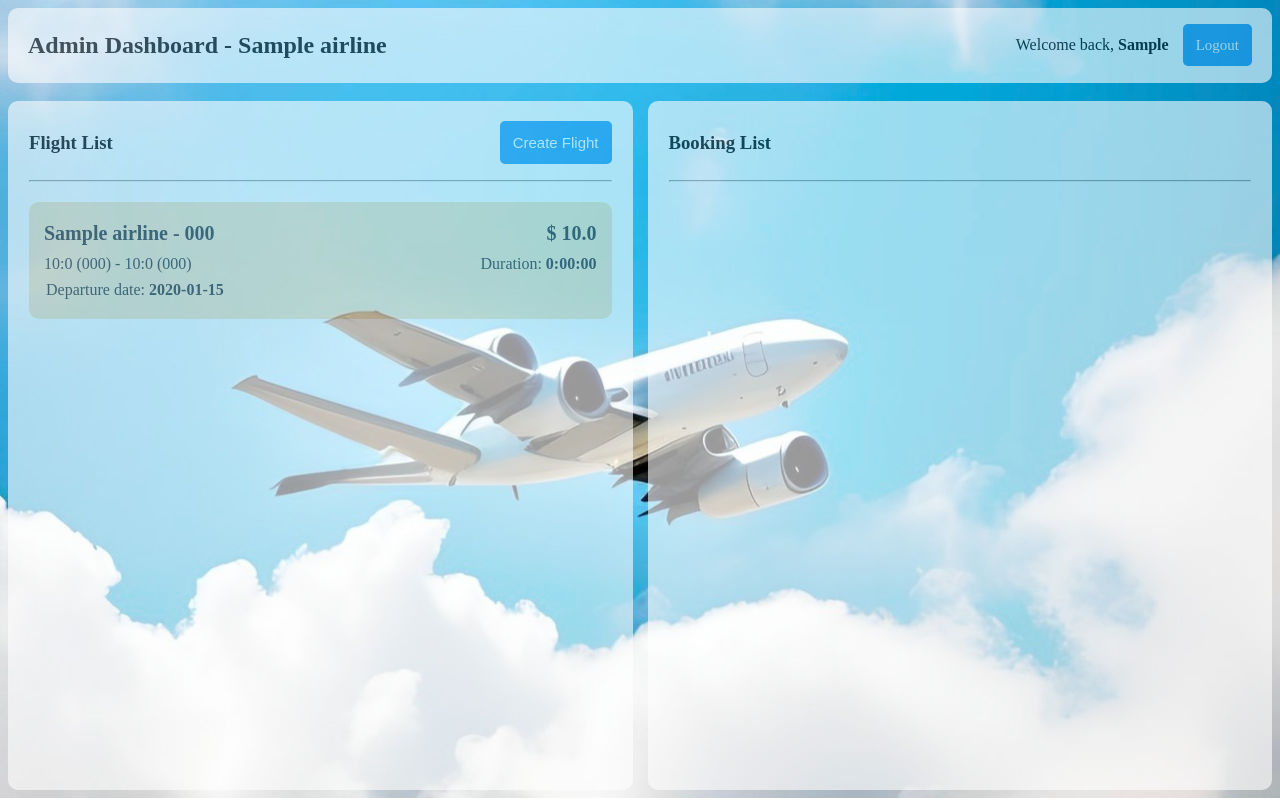
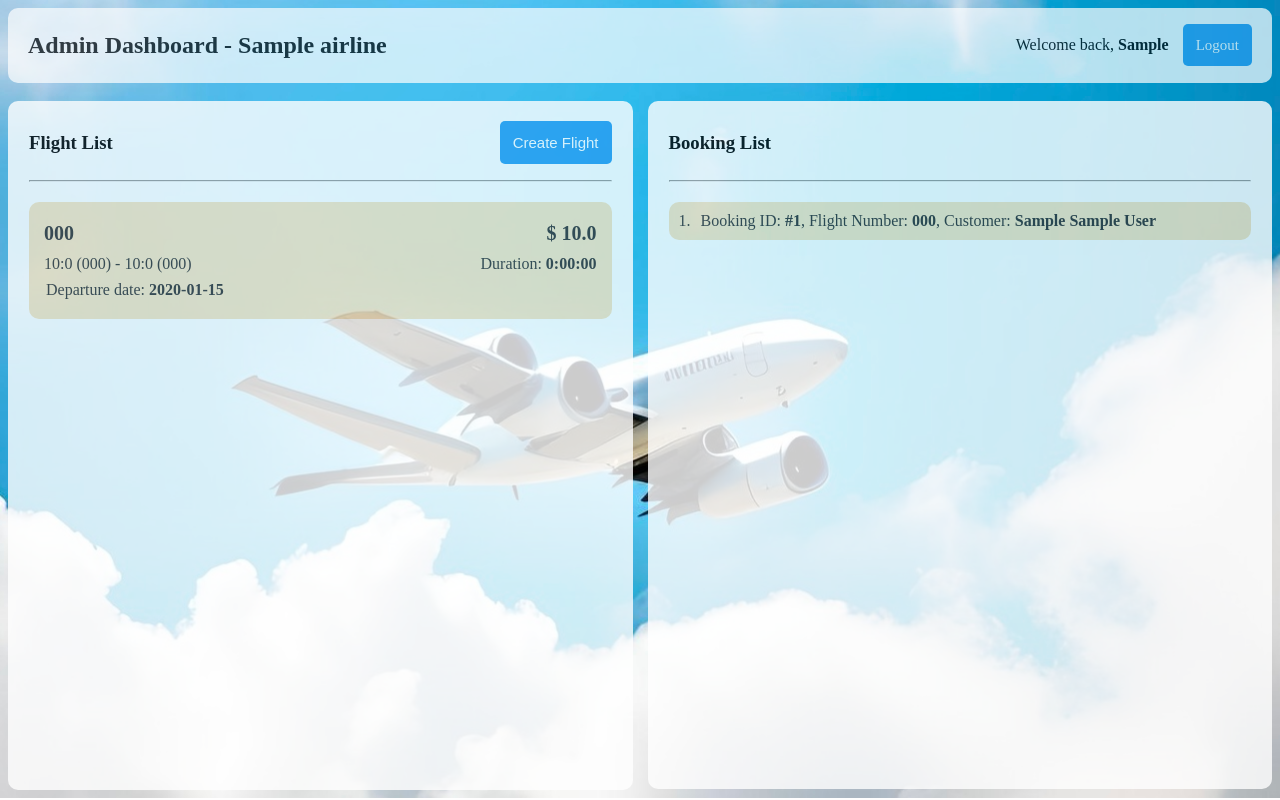
Before and after one commit to Phyopma/airline-system, a Flask app: page /admin/ in a window 1280 px wide. Run offline with Flask 3, Linux system fonts and the light colour scheme; the visitor is signed in with stand-in values (Sample User, id 1); tables that the repository leaves empty hold one stand-in row (values such as "Sample post").

Commit message:
added bookinglist in admin panel

```diff
--- a/flaskr/admin/routes.py
+++ b/flaskr/admin/routes.py
@@ -7,6 +7,7 @@ from flaskr.auth.routes import login_required, admin_required, super_admin_requi
 from flaskr.city.routes import get_all_cities
 from flaskr.airline.routes import get_airline_by_admin_id
 from flaskr.flight.routes import get_flights_by_airline_id
+from flaskr.booking.routes import get_bookings_by_airline_id
 
 admin_bp = Blueprint('admin', __name__, url_prefix='/admin')
 
@@ -24,4 +25,5 @@ def get_datas():
 def admin_index():
     airline = get_airline_by_admin_id()
     flights = get_flights_by_airline_id(airline.id)
-    return render_template('admin/index.html', flights=flights, cities=g.cities, airline=airline)
+    bookings = get_bookings_by_airline_id(airline.id)
+    return render_template('admin/index.html', flights=flights, cities=g.cities, airline=airline, bookings=bookings)
--- a/flaskr/booking/routes.py
+++ b/flaskr/booking/routes.py
@@ -1,5 +1,5 @@
 from flask import (
-    abort, Blueprint, flash, g, redirect, render_template, request, url_for
+    abort, Blueprint, flash, g, redirect, render_template, request, url_for, jsonify
 )
 from datetime import datetime
 from sqlalchemy import select, delete
@@ -9,42 +9,30 @@ from flaskr.auth.routes import login_required, admin_required, super_admin_requi
 booking_bp = Blueprint('bookings', __name__, url_prefix='/bookings')
 
 
-@booking_bp.get('/')
-@login_required
-def get_bookings_for_user():
-    error = None
-    try:
-        bookings = db.session.execute(
-            select(Booking).filter(Booking.user_id == g.user.id)).scalars().all()
-    except Exception as e:
-        error = e
-        abort(500)
-    flash(error)
-
-    return render_template('/index.html', bookings=bookings)
-
-
-def get_bookings_by_flight_id(flight_id):
-    error = None
-
-    try:
-        bookings = db.session.execute(select(Booking).filter(
-            Booking.flight_id == flight_id)).scalars().all()
-    except Exception as e:
-        error = e
-        abort(500)
-    flash(error)
-
-    return render_template('/index.html', bookings=bookings)
-
-
-# def get_bookings_by_airline_id(airline_id):
+# @booking_bp.get('/')
+# @login_required
+# def get_bookings_for_user():
+#     error = None
 #     try:
-#         bookings = db.session.execute(select(Booking).filter(
-#             Booking.airline_id == airline_id)).scalars().all()
+#         bookings = db.session.execute(
+#             select(Booking).filter(Booking.user_id == g.user.id)).scalars().all()
 #     except Exception as e:
 #         error = e
 #         abort(500)
+#     flash(error)
+
+#     return render_template('/index.html', bookings=bookings)
+
+
+@booking_bp.get('/')
+def get_bookings_by_airline_id(airline_id):
+    try:
+        bookings = db.session.execute(select(Booking).filter(
+            Booking.airline_id == airline_id)).scalars().all()
+    except Exception as e:
+        print(e)
+        abort(500)
+    return bookings
 
 
 @booking_bp.post('/new')
@@ -55,6 +43,7 @@ def create_booking():
     data['user_id'] = g.user.id
     flight_id = data['flight_id']
     seat_id = data['seat_id']
+    data['airline_id'] = 1
 
     error = None
 
--- a/flaskr/flight/routes.py
+++ b/flaskr/flight/routes.py
@@ -107,7 +107,7 @@ def get_flight_by_id(id):
 
 
 @flight_bp.post('/new')
-@admin_required
+# @admin_required
 def create_flight():
     data = request.form.to_dict()
 
--- a/flaskr/static/admin_dashboard.css
+++ b/flaskr/static/admin_dashboard.css
@@ -1,9 +1,7 @@
 body {
-  max-height: 100%;
   background-image: url('bg_1.jpeg');
   background-repeat: no-repeat;
   background-size: cover;
-  opacity: 50;
   overflow: hidden;
 }
 
@@ -11,8 +9,8 @@ body {
   border-radius: 10px;
   padding: 4px 20px;
   background-color: white;
-  opacity: 60%;
   display: flex;
+  opacity: 70%;
   justify-content: space-between;
   align-items: center;
 }
@@ -80,14 +78,19 @@ input[type='submit'] {
 .booking-container {
   flex: 50;
   background-color: white;
-  opacity: 60%;
   border-radius: 10px;
   padding: 12px 21px;
+  opacity: 80%;
 }
 
 .flight-container-body {
   overflow: scroll;
   height: 72vh;
+}
+
+.booking-container {
+  overflow: scroll;
+  height: 83vh;
 }
 
 .flight-container-heading {
@@ -99,6 +102,18 @@ input[type='submit'] {
 .flight-container-heading span {
   font-size: 24px;
   font-weight: 700;
+}
+
+.bookingbox {
+  width: 100%;
+  box-sizing: border-box;
+  padding: 10px;
+  background-color: wheat;
+  opacity: 80%;
+  border-radius: 10px;
+  height: auto;
+  display: flex;
+  margin-bottom: 10px;
 }
 
 .modal {
--- a/flaskr/static/flight_list.css
+++ b/flaskr/static/flight_list.css
@@ -38,6 +38,11 @@
   opacity: 75%;
   border-radius: 10px;
   padding: 10px;
+}
+
+.flight-scrolling-area {
+  overflow: scroll;
+  height: 65vh;
 }
 
 #thirdnav {
--- a/flaskr/templates/admin/index.html
+++ b/flaskr/templates/admin/index.html
@@ -37,10 +37,10 @@
           <div
             class="flightbox"
             id="flight_{{flight.id}}"
-            onclick="fetch_flight_data(this)"
+            onclick="fetch_booking_data(this)"
           >
             <div class="number_price">
-              <span>{{airline.name}} - {{ flight.flight_number }}</span>
+              <span>{{ flight.flight_number }}</span>
               <span id="fee">$ {{ flight.price }}</span>
             </div>
 
@@ -72,9 +72,21 @@
       <div class="booking-container">
         <div class="flight-container-heading">
           <h3>Booking List</h3>
-          {% for booking in bookings %} {% endfor %}
         </div>
         <hr />
+        {% for booking in bookings %} {% set booked_flight = flights |
+        selectattr('id', '==', booking.flight_id) | first %}
+        <div class="bookingbox">
+          <span style="margin-right: 10px">{{ loop.index }}. </span>
+          <span
+            >Booking ID: <b>#{{ booking.id }}</b>, Flight Number:
+            <b>{{ booked_flight.flight_number }}</b>, Customer:
+            <b
+              >{{ booking.user.firstname }} {{ booking.user.secondname }}</b
+            ></span
+          >
+        </div>
+        {% endfor %}
       </div>
     </div>
     <div id="main_modal" class="modal">
--- a/flaskr/templates/flights/index.html
+++ b/flaskr/templates/flights/index.html
@@ -91,11 +91,12 @@
     <h3 style="text-align: left; padding-left: 5px">
       Flights Found ({{ flights | length }})
     </h3>
+    <div class="flight-scrolling-area">
       <!-- start of tje flight box -->
       {% for flight in flights %}
       <!-- find origin city from cities -->
-    {% set origin_city = cities | selectattr('id', '==', flight.origin_city_id)
-    | first %}
+      {% set origin_city = cities | selectattr('id', '==',
+      flight.origin_city_id) | first %}
       <!-- find destination city from cities -->
       {% set destination_city = cities | selectattr('id', '==',
       flight.destination_city_id) | first %}
@@ -135,6 +136,7 @@
         </div>
       </div>
       {% endfor %}
+    </div>
   </div>
 
   <div id="thirdnav">
```
Also changed, not shown: other parts of flaskr/static/admin_dashboard.css (+1 -41 lines), flaskr/models.py (+4 -3 lines). Lines whose indentation alone changed are shown as unchanged.
